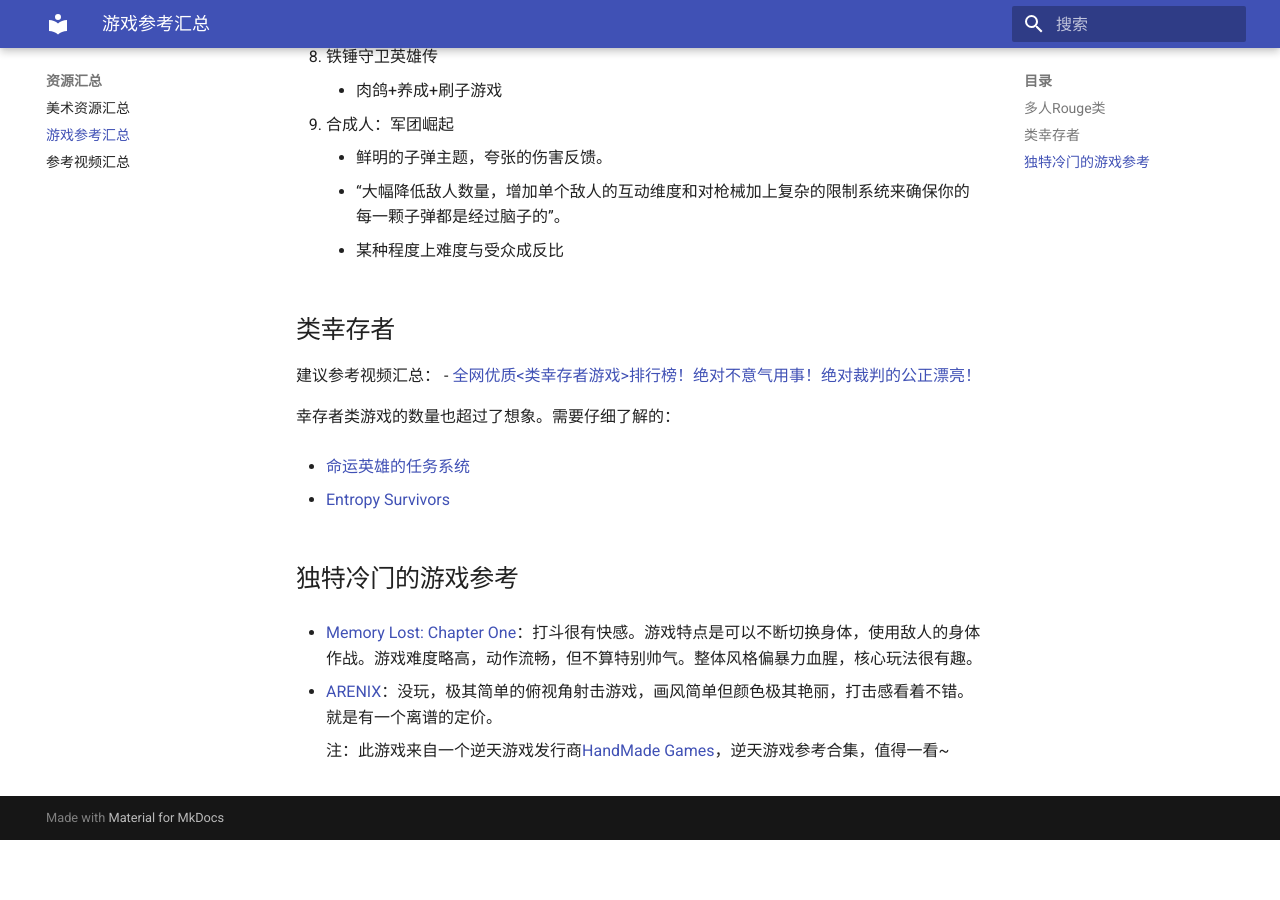
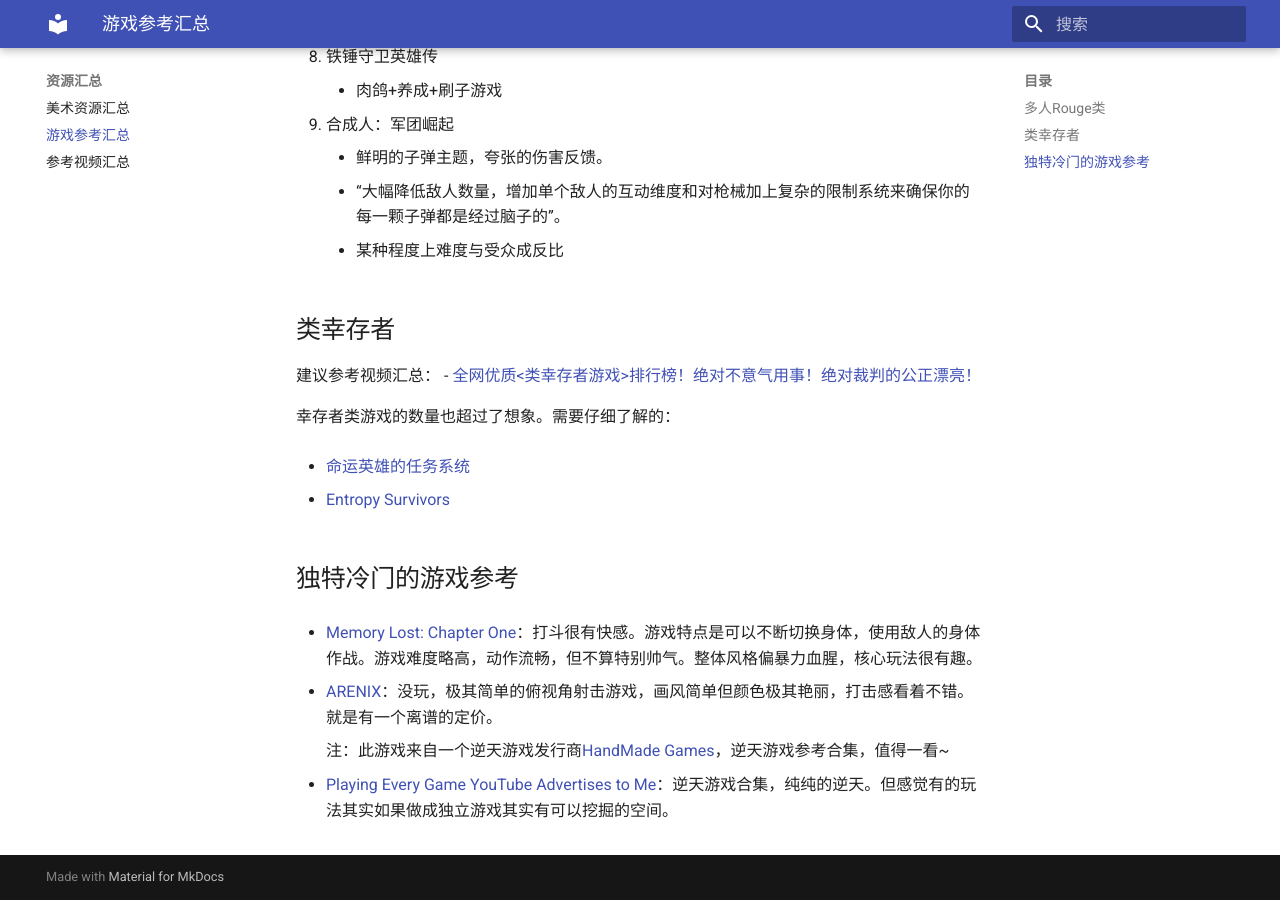
Before and after one commit to Unchained112/BoxHeadSurvivorDoc, an MkDocs documentation site: the page built from docs/Resources/2024-02-24-游戏参考汇总.md, in a window 1280 px wide and 900 px high, scrolled down 1130 px. Built offline with MkDocs 1.6.1 and Material for MkDocs 9.7.7, drawn with Linux system fonts in a browser that asks for light colours; before the commit the page ends 1970 px from its top, so only the background shows below that.

```diff
--- a/docs/Resources/2024-02-24-游戏参考汇总.md
+++ b/docs/Resources/2024-02-24-游戏参考汇总.md
@@ -74,3 +74,5 @@
 - [ARENIX](https://store.steampowered.com/app/1501210/ARENIX/)：没玩，极其简单的俯视角射击游戏，画风简单但颜色极其艳丽，打击感看着不错。就是有一个离谱的定价。
 
     注：此游戏来自一个逆天游戏发行商[HandMade Games](https://store.steampowered.com/curator/41067374)，逆天游戏参考合集，值得一看~
+
+- [Playing Every Game YouTube Advertises to Me](https://www.youtube.com/watch?v=W2m_z0YZMTE)：逆天游戏合集，纯纯的逆天。但感觉有的玩法其实如果做成独立游戏其实有可以挖掘的空间。
```
Also changed, not shown: 1 other file.
